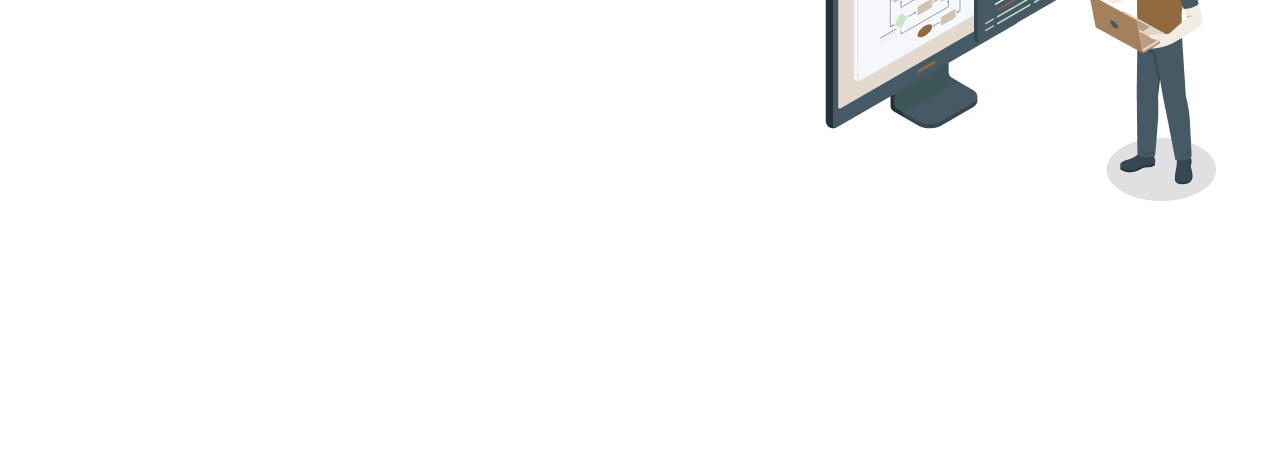
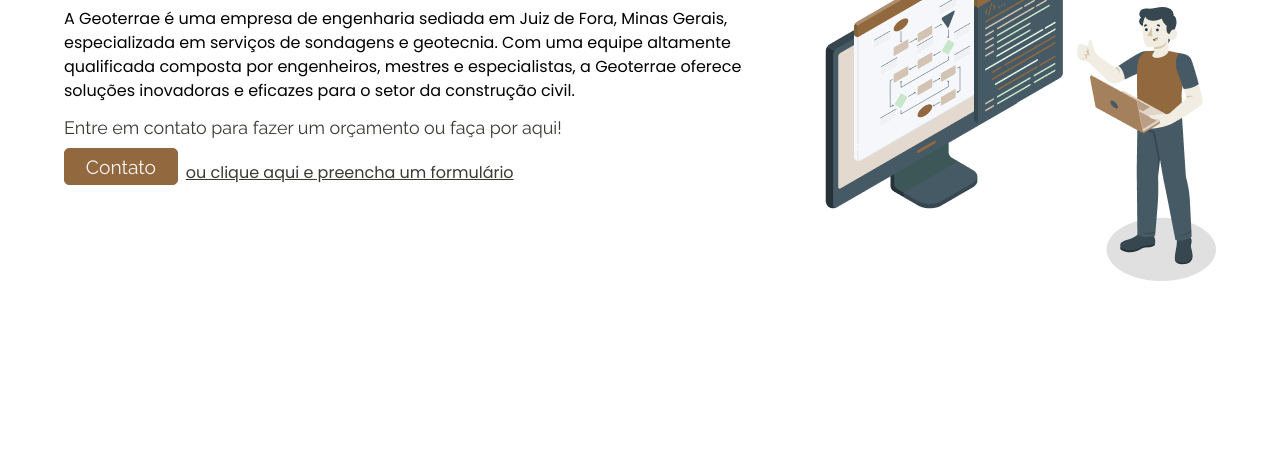
Before and after one commit to FvCastr0/Geoterrae, a plain HTML site: page index.html in a window 1280 px wide. Shown: the part 328-800 px from the top of the page. Drawn offline with Linux system fonts and the light colour scheme.

Commit message:
adding text

```diff
--- a/index.html
+++ b/index.html
@@ -29,6 +29,13 @@
           Soluções inovadoras e eficazes <br />
           <span>com geotecnia e sondagens</span>
         </h1>
+        <h2>
+          A Geoterrae é uma empresa de engenharia sediada em Juiz de Fora, Minas
+          Gerais, especializada em serviços de sondagens e geotecnia. Com uma
+          equipe altamente qualificada composta por engenheiros, mestres e
+          especialistas, a Geoterrae oferece soluções inovadoras e eficazes para
+          o setor da construção civil.
+        </h2>
         <legend>
           Entre em contato para fazer um orçamento ou faça por aqui!
         </legend>
--- a/styles/main.css
+++ b/styles/main.css
@@ -26,12 +26,23 @@
   margin: 1.5rem 4rem;
   justify-content: space-between;
   flex-wrap: wrap;
+  margin-top: 6.5rem;
 }
 
 .container article h1 {
   font-size: clamp(2.5rem, 3.4vw, 4rem);
   font-family: 'Poppins';
 }
+
+.container article h2 {
+  font-size: 1rem;
+  margin-top: 2rem;
+  max-width: 55dvw;
+  min-width: 300px;
+  font-family: 'Poppins';
+  line-height: 1.5rem;
+}
+
 
 .container article span {
   color: #92683E;
```
